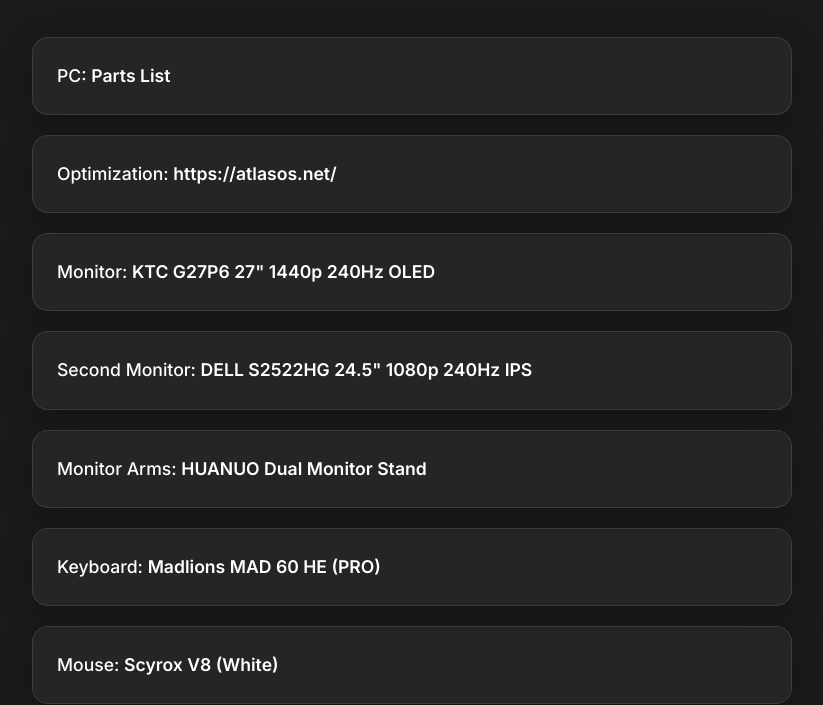
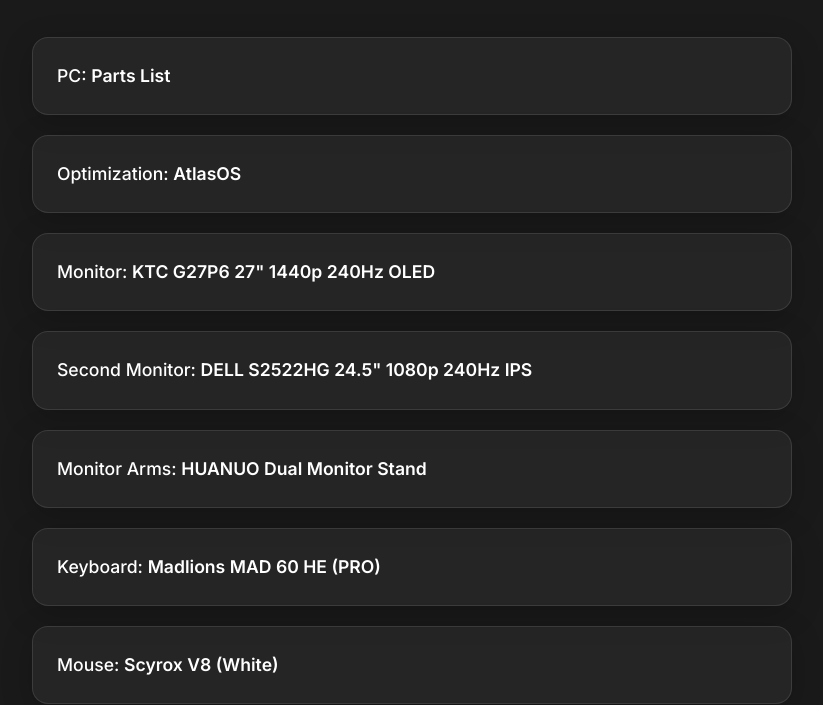
Before and after one commit to cyroz1/cyroz1.github.io, a plain HTML site: page setup.html in a window 1280 px wide. Shown: the part 111-816 px from the top of the page, without its empty margins (228-1051 px from the left). Drawn offline with Linux system fonts and the light colour scheme.

Commit message:
Update optimization link text to 'AtlasOS'

```diff
--- a/setup.html
+++ b/setup.html
@@ -26,7 +26,7 @@
                 <p>PC: <a href="https://pcpartpicker.com/user/cyr6z/saved/#view=QsbTrH" target="_blank" rel="noopener noreferrer">Parts List</a></p>
             </div>
             <div class="setup-item">
-                <p>Optimization: <a href="https://atlasos.net/" target="_blank" rel="noopener noreferrer">https://atlasos.net/</a></p>
+                <p>Optimization: <a href="https://atlasos.net/" target="_blank" rel="noopener noreferrer">AtlasOS</a></p>
             </div>
             <div class="setup-item">
                 <p>Monitor: <a href="https://a.co/d/hwIRbhm" target="_blank" rel="noopener noreferrer">KTC G27P6 27" 1440p 240Hz OLED</a></p>
```
